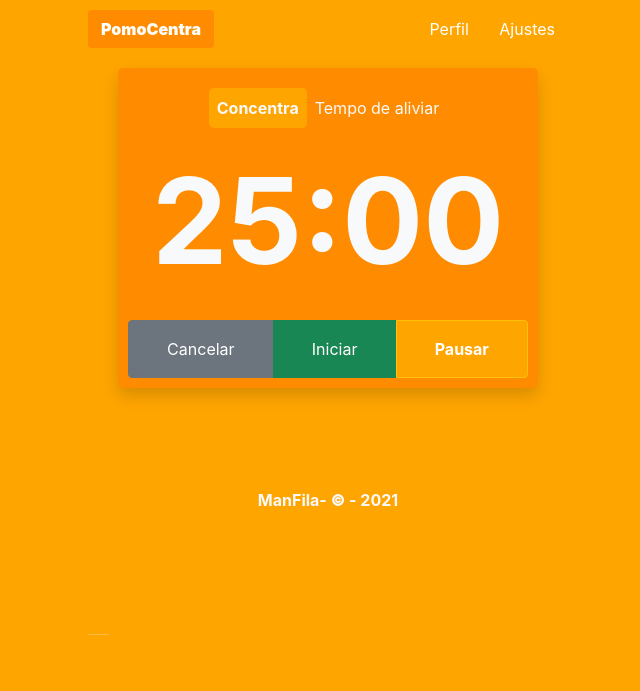
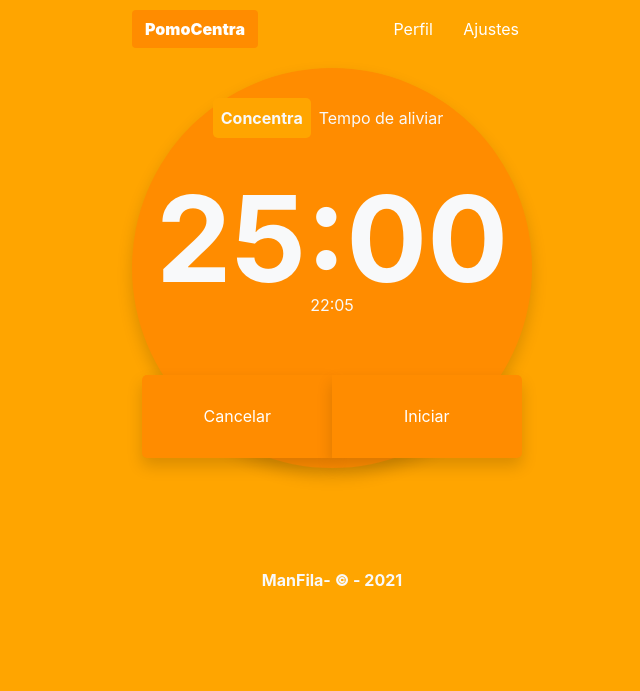
Before and after one commit to hendapaim/concentra, a website: page index.html in a window 1280 px wide. Shown: the whole page, without its empty margins (312-952 px from the left). Drawn offline with nearby package versions, Linux system fonts and the light colour scheme.

Commit message:
nova visual

```diff
--- a/css.css
+++ b/css.css
@@ -6,8 +6,7 @@ body{
   -webkit-tap-highlight-color: transparent;
 }
 .visor{
-  width: 420px;
-  height: 40vh;
+  width: 400px;
   margin: 10px auto;
   background-color: #ff8c00;
   display: grid;
@@ -18,10 +17,12 @@ body{
   grid-gap: 10px;
   padding: 10px;
   text-align: center;
-  border-radius: 5px;
+  border-radius: 50%;
+  height: 50vh;
 }
 .titulo {
   margin: auto;
+  margin-top: 20px;
 }
 .titulo > span{
   border-radius: 5px;
@@ -31,32 +32,25 @@ body{
   background-color: orange;
   font-weight: bold;
 }
-
 .temporizador{
   margin: auto;
-  margin-bottom: 35px;
+  margin-top: -10px;
 }
 .label{
   line-height: 0.9;
   font-weight: bold;
   font-size: 120px;
 }
-.btn-group{
-
-}
 .titulo { grid-area: header; }
 .temporizador { grid-area: main; }
 .btn-group { grid-area: footer; }
-
 .menu {
   grid-area: header;
   position: relative;
 }
 .logotipo{
    background-color: #ff8c00;
-
  }
-
 .config{
   text-align: right;
 }
@@ -68,6 +62,13 @@ body{
   right: 0px;
 }
 
+.inicio, .cancelar, .pausa{
+  width: 0;
+  border-radius: 5px;
+  background-color: darkorange;
+  border: none;
+  cursor: pointer;
+}
 .visor { grid-area: main; }
 
 .footer {
@@ -83,10 +84,10 @@ body{
 .container {
   display: grid;
   grid-template-areas:
-    'header header header '
-    'main main main '
+    'header header header'
+    'main main main'
     'footer footer footer';
   grid-gap: 10px;
   padding: 10px;
-  width: 500px;
+  width: 412px;
 }
--- a/index.html
+++ b/index.html
@@ -28,15 +28,17 @@
                     <span class="p-2 bg-laranja">Concentra</span>
                     <span class="p-2">Tempo de aliviar</span>
                 </div>
-                <div class="temporizador label">
+                <div class="temporizador ">
                     <!-- Essa parte na proxima actualização sera refeita e passará a ser criada com javascript-->
-                    <span class="display"></span>
+                    <span class="display label"></span>
+                    <br>
+                    <span class="relogio"></span>
                 </div>
 
                 <div class="btn-group">
-                    <button class="cancelar btn btn-secondary" name="cancelar">Cancelar</button>
-                    <button class="inicio btn btn-success text-white" nome="inicio">Iniciar</button>
-                    <button class="pausa btn bg-laranja btn-warning text-white" nome="pausa">Pausar</button>
+                    <button id="cancelar" class="cancelar btn btn-secondary shadow" name="cancelar">Cancelar</button>
+                    <button class="inicio btn btn-success text-white shadow" nome="inicio">Iniciar</button>
+                   <!-- <button class="pausa btn bg-laranja btn-warning text-white" nome="pausa">Pausar</button> -->
                 </div>
             </div>
             <div class="footer">
--- a/main.js
+++ b/main.js
@@ -2,34 +2,33 @@ function $(el)
 {
     return document.querySelector(el);
 }
-window.onload = function () {
-
+$('.relogio').innerHTML = '22:05';
 const tempo= 25;
 let tempoID,
     minutos,
-        segundos = "0"+00,
+    segundos = "00",
     contagem = false,
 
     tempoDecorrido = tempo*60;
 
 $('.display').innerHTML = `${tempo}:${segundos}`;
 
-    function pausar() {
+function pausar()
+{
     clearInterval(tempoID);
-    };
-
-    function cancelar() {
+}
+function cancelar()
+{
+    clearInterval(tempoID);
     tempoDecorrido = tempo*60;
-        clearInterval(tempoID);
     $('.display').innerHTML = `${tempo}:${segundos}`;
 }
-
 function iniciar()
 {
     tempoID = setInterval(() => temporizador(), 1000);
 }
-
-    function temporizador() {
+function temporizador()
+{
     // horas = (tempoDecorrido / 3600) | 0;
     // minutos = (tempoDecorrido / 60) % 60 | 0;
     minutos = (tempoDecorrido / 60) | 0;
@@ -40,23 +39,22 @@ window.onload = function () {
 
     $('.display').innerHTML = `${minutos}:${segundos}`;
     tempoDecorrido--;
-        if (tempoDecorrido < 0) {
-
+    if (tempoDecorrido < 0)
+    {
         clearInterval(tempoID);
         alert("Tempo esgotou! alivia-se por 5 minutos depois volte o PomoCentra");
         tempoDecorrido = tempo*60;
         return;
     }
-        console.log(tempoDecorrido)
-    };
-
+    //console.log(tempoDecorrido)
+}
 $(".inicio").addEventListener("click", function(){
     iniciar();
 });
-    $(".pausa").addEventListener("click", function(){
-        pausar()
+/*$(".pausa").addEventListener("click", function(){
+    pausar();
 });
-    $(".cancelar").addEventListener("click", function(){
-        cancelar()
+*/
+$("#cancelar").addEventListener("click", function(){
+    cancelar();
 });
-};
```
Lines whose indentation alone changed are shown as unchanged.
